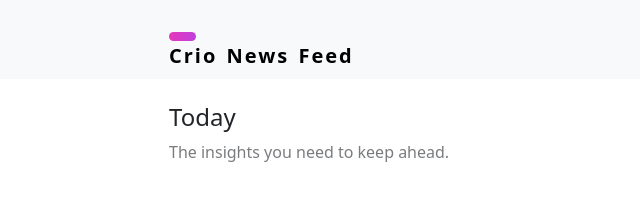
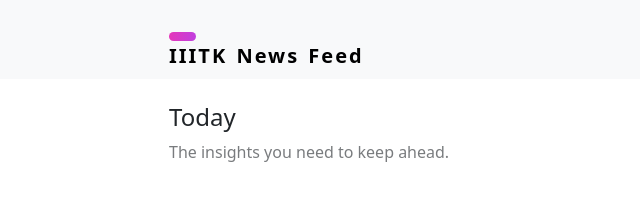
Before and after one commit to amanpratap1207/XBoard, a website: page index.html in a window 1280 px wide. Shown: the full height of the page, 0-640 px from the left. Drawn offline with nearby package versions, Linux system fonts and the light colour scheme; no server answers.

Commit message:
Update index.html

```diff
--- a/index.html
+++ b/index.html
@@ -2,7 +2,7 @@
         <head>
         <meta charset="UTF-8">
         <meta name="viewport" content="width=device-width, height=device-height, user-scalable=no, initial-scale=1.0" />
-        <title>Crio Feed</title>
+        <title>News Feed</title>
         <meta name="description" content="Crio Feed Website" />
         <link rel="stylesheet" href="resources/css/index.css">
         <link rel="stylesheet" href="https://cdnjs.cloudflare.com/ajax/libs/font-awesome/4.7.0/css/font-awesome.css">
@@ -17,7 +17,7 @@
                                         <div class="col-12 col-xs-11 col-sm-11 col-md-11 col-lg-9">
                                                 <a class="navbar-brand mb-3 " href="#">
                                                         <div id="icon"></div>
-                                                        Crio News Feed
+                                                        IIITK News Feed
                                                 </a>
                                         </div>
                                 </div>
```
